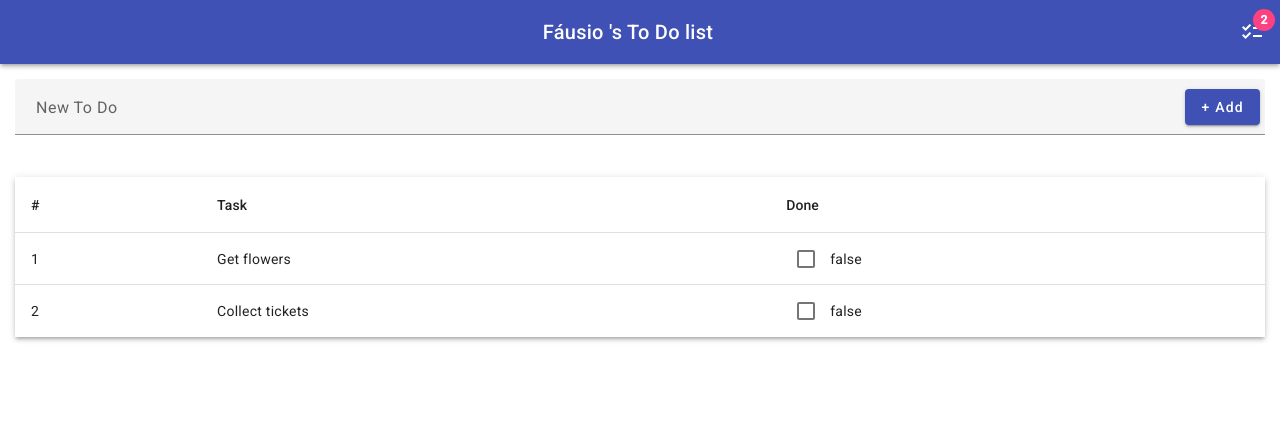
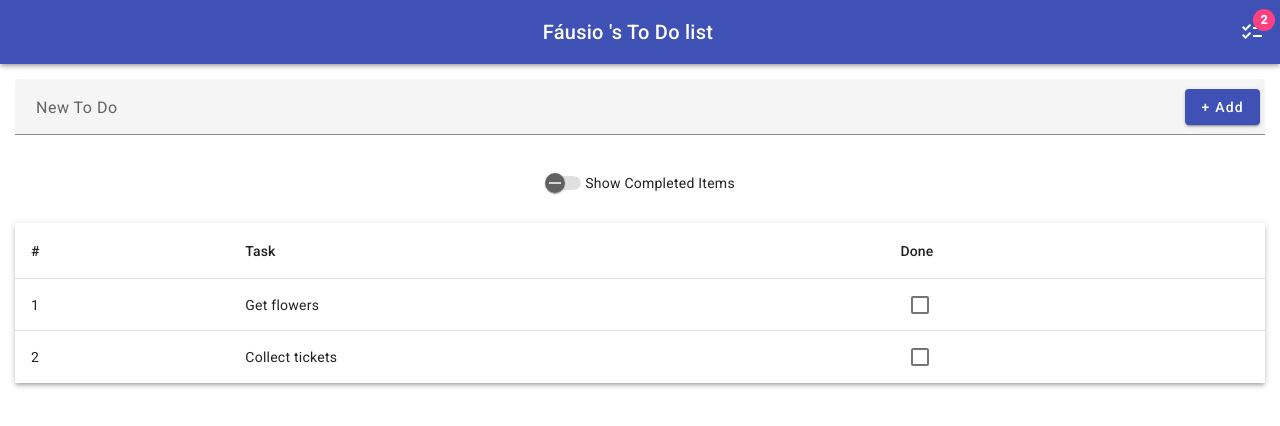
Before and after one commit to Fausio/angular.todo.app, an Angular app: page / in a window 1280 px wide. Shown: the top 426 px of the page. Built offline with nearby package versions, Linux system fonts and the light colour scheme.

Commit message:
showComplete: tasks

```diff
--- a/src/app/app.component.css
+++ b/src/app/app.component.css
@@ -3,3 +3,4 @@
 .fullWidth { width: 100% }
 .inputContainer { margin: 15px 15px 5px }
 .addButton { margin: 5px }
+.toggleContainer { margin: 15px; display: flex }
--- a/src/app/app.component.html
+++ b/src/app/app.component.html
@@ -16,16 +16,21 @@
     <input matInput placeholder="Enter to-do description" #todoText>
     <button matSuffix mat-raised-button color="primary" class="addButton"
       (click)="addItem(todoText.value); todoText.value = ''">
-    + Add
+      + Add
     </button>
   </mat-form-field>
 </div>
 
+<div class="toggleContainer">
+  <span class="spacer"></span>
+  <mat-slide-toggle [(ngModel)]="showComplete" color="primary">
+    Show Completed Items
+  </mat-slide-toggle>
+  <span class="spacer"></span>
+</div>
+
 <div class="tableContainer">
 
-
-  <!--   <input type="checkbox" class="mat-checkbox-input cdk-visually-hidden"
-  id="mat-checkbox-1-input" tabindex="0" aria-checked="false"> -->
 
   <table mat-table [dataSource]="items" class="mat-elevation-z3 fullWidth">
 
@@ -44,7 +49,7 @@
       <td mat-cell *matCellDef="let item">
 
         <mat-checkbox [(ngModel)]="item.complete" color="primary">
-          {{ item.complete }}
+          <!--   {{ item.complete }} -->
         </mat-checkbox>
       </td>
     </ng-container>
--- a/src/app/app.component.ts
+++ b/src/app/app.component.ts
@@ -10,6 +10,7 @@ import { TodoList } from './data.model/TodoList'
 
 export class AppComponent {
 
+  showComplete: boolean = false;
 
   private list = new TodoList("Fáusio", [
     new TodoItem("Go run", true),
@@ -28,7 +29,7 @@ export class AppComponent {
   }
 
   get items(): readonly TodoItem[] {
-    return this.list.items.filter(i => !i.complete)
+    return this.list.items.filter(i => !i.complete || this.showComplete)
   }
 
   addItem(newItem: string) {
```
